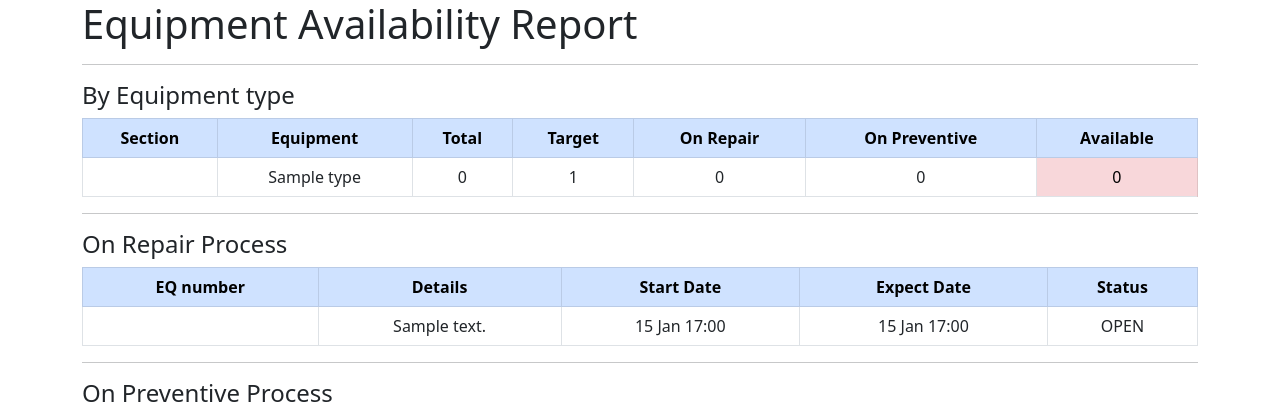
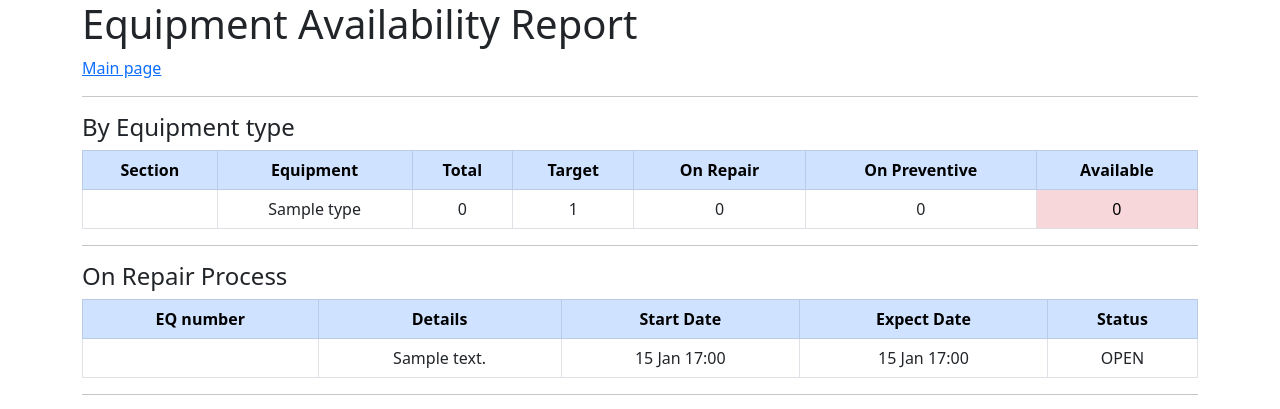
Before and after one commit to chutchais/LCB1-RTG, a Django app: page /maintenance/ in a window 1280 px wide. Shown: the top 409 px of the page. Run offline with Django 4.2, Linux system fonts and the light colour scheme; tables that the repository leaves empty hold one stand-in row (values such as "Sample post").

Commit message:
Add main page link to maintenance page

```diff
--- a/src/templates/maintenance/index.html
+++ b/src/templates/maintenance/index.html
@@ -14,10 +14,11 @@
   <div class="container">
   <body>
 <h1>Equipment Availability Report</h1>
+
+<p><a class="link-opacity-10-hover" href="http://10.24.50.96:8080/maintenance/">Main page</a></p>
+
 <hr>
 <h4>By Equipment type</h4>
-
-
 <table class="table table-bordered">
     <thead>
     <tr class="table-primary">
@@ -42,9 +43,9 @@
                       <td style="text-align:center">{{m.target|floatformat}}</td>
                       <td style="text-align:center">{{m.machine_on_working}}</td>
                       <td style="text-align:center">{{m.machine_on_preventive}}</td>
-                    <td style="text-align:center" class="{% if m.machine_available < m.target  %}table-danger{% else %}table-success{% endif %}">
+                      <td style="text-align:center" class="{% if m.machine_available < m.target  %}table-danger{% else %}table-success{% endif %}">
                         {{m.machine_available}}
-                    </td>
+                     </td>
               </tr>
     {% endfor %}
 </tbody>
--- a/src/templates/maintenance/section.html
+++ b/src/templates/maintenance/section.html
@@ -16,7 +16,7 @@
 <h1>Equipment Availability Report</h1>
 <hr>
 
-<p><a class="link-opacity-10-hover" href="{% url 'maintenance:index' %}">Main page</a></p>
+<p><a class="link-opacity-10-hover" href="http://10.24.50.96:8080/maintenance/">Main page</a></p>
 
 {% for m in overall %}
 <h4>{{m.name}}</h4>
```
